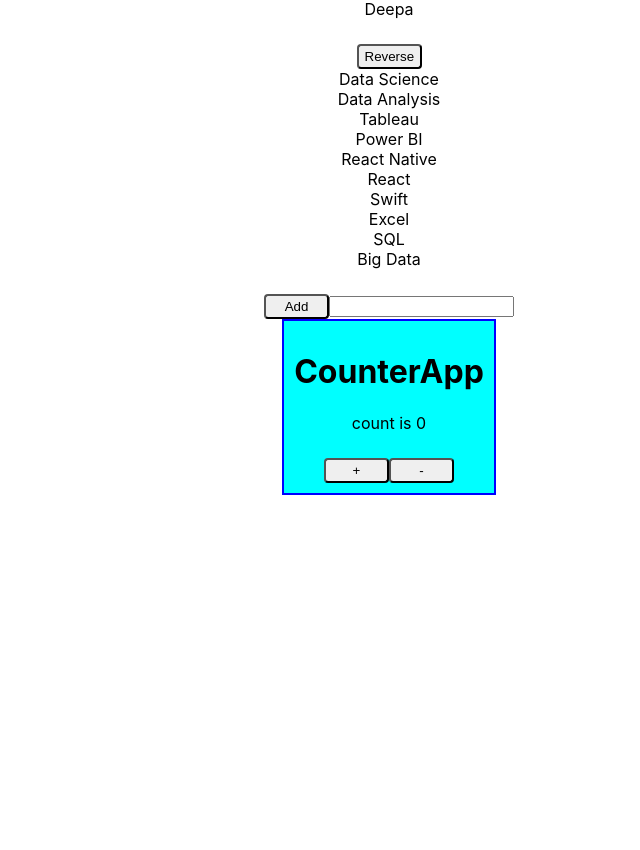
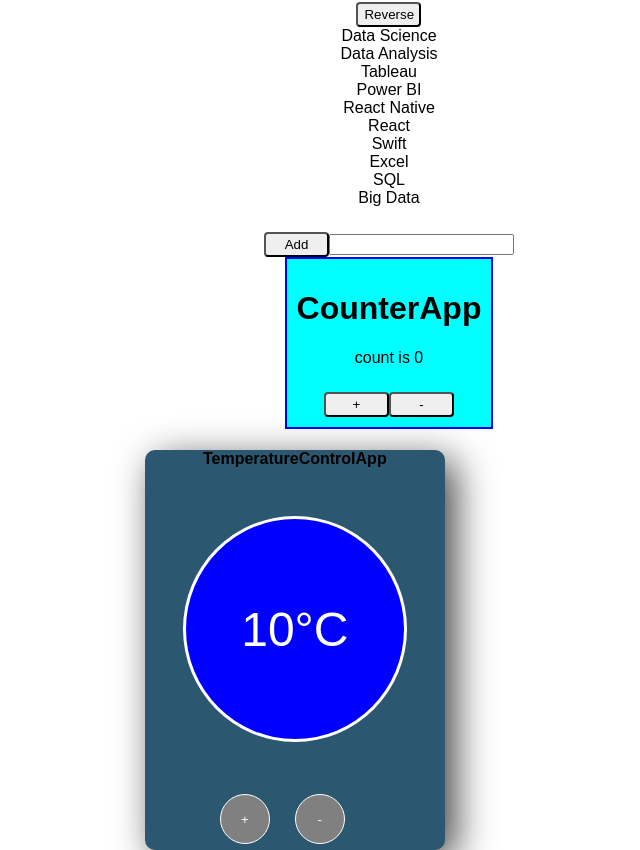
Before and after one commit to renu28choudhary/ReactPratice23, a React (Create React App) app in the folder react-pratice/: page / in a window 1280 px wide. Shown: the part 1755-2605 px from the top of the page, without its empty margins (251-891 px from the left). Before the commit the page ends 2250 px from the top, so only its background shows below. Built offline with nearby package versions, Linux system fonts and the light colour scheme.

Commit message:
updated temperature control app

```diff
--- a/react-pratice/src/App.js
+++ b/react-pratice/src/App.js
@@ -15,6 +15,7 @@ import SignUpForm from "./SignUpForm";
 import NamesLIst from "./NamesLIst";
 import ShowNames from "./ShowNames";
 import CounterApp from "./apps/CounterApp";
+import TemperatureControlApp from "./apps/TemperatureControlApp";
 
 
 function App() {
@@ -37,6 +38,7 @@ function App() {
       <NamesLIst/>
       <ShowNames/>
       <CounterApp/>
+      <TemperatureControlApp/>
     </div>
   );
 }
--- /dev/null
+++ b/react-pratice/src/apps/TemperatureControlApp.css
@@ -0,0 +1,70 @@
+body {
+  font-family: sans-serif;
+  text-align: center;
+  display: flex;
+  flex-direction: column;
+  justify-content: center;
+  align-items: center;
+  text-align: center;
+  min-height: 100vh;
+}
+.app-container {
+  height: 400px;
+  width: 300px;
+  background: #2b5870;
+  box-shadow: 10px 10px 38px 0px rgba(0, 0, 0, 0.75);
+  border-radius: 10px;
+}
+
+.temperatureDisplayContainer {
+  display: flex;
+  justify-content: center;
+  align-items: center;
+  height: 70%;
+}
+
+.displayTemp {
+  display: flex;
+  border-radius: 50%;
+  color: #ffffff;
+  height: 220px;
+  width: 220px;
+  text-align: center;
+  justify-content: center;
+  align-items: center;
+  font-size: 48px;
+  border: 3px #ffffff solid;
+  transition: background 0.5s;
+  margin: 38px;
+}
+
+.buttonDis {
+  background-color: gray;
+  border: 1px solid white;
+  border-radius: 50%;
+  width: 50px;
+  height: 50px;
+  margin-right: 25px;
+  color: aliceblue;
+}
+
+.cold {
+  background-color: blue;
+}
+
+.hot {
+  background-color: red;
+}
+
+.neutral {
+  background: rgb(184, 184, 184);
+}
+
+button:hover {
+  background: rgb(184, 184, 184);
+  cursor: pointer;
+}
+
+button:focus {
+  outline: 0;
+}
--- /dev/null
+++ b/react-pratice/src/apps/TemperatureControlApp.js
@@ -0,0 +1,41 @@
+import React, { useState } from "react";
+import "./TemperatureControlApp.css";
+
+function TemperatureControlApp() {
+  const [temp, setTemp] = useState(10);
+  const [tempColor, setTempColor] = useState("cold");
+
+  const handleAdd = () => {
+    if (temp === 30) return;
+    const newTemp = temp + 1;
+    if (newTemp > 15) setTempColor("hot");
+
+    setTemp(newTemp);
+  };
+
+  const handleSubtraction = () => {
+    if (temp === 0) return;
+    const newTemp = temp - 1;
+    if (newTemp < 15) setTempColor("cold");
+    setTemp(temp - 1);
+  };
+
+  return (
+    <div className="app-container">
+      <h4>TemperatureControlApp</h4>
+      <div className="temperatureDisplayContainer">
+        <div className={`displayTemp ${tempColor}`}>{temp}°C</div>
+      </div>
+      <div className="Dis">
+        <button className="buttonDis" onClick={handleAdd}>
+          +
+        </button>
+        <button className="buttonDis" onClick={handleSubtraction}>
+          -
+        </button>
+      </div>
+    </div>
+  );
+}
+
+export default TemperatureControlApp;
```
